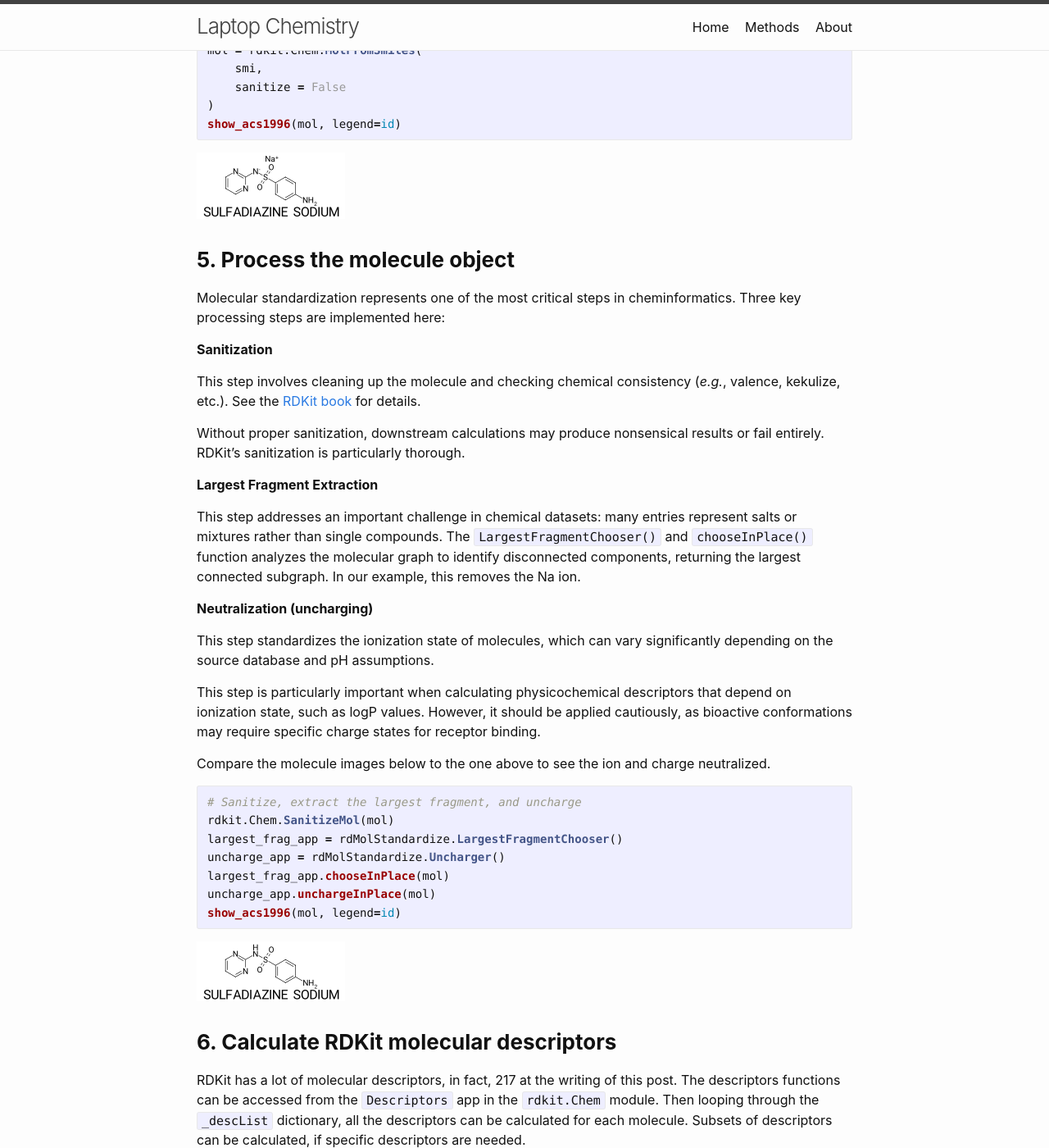
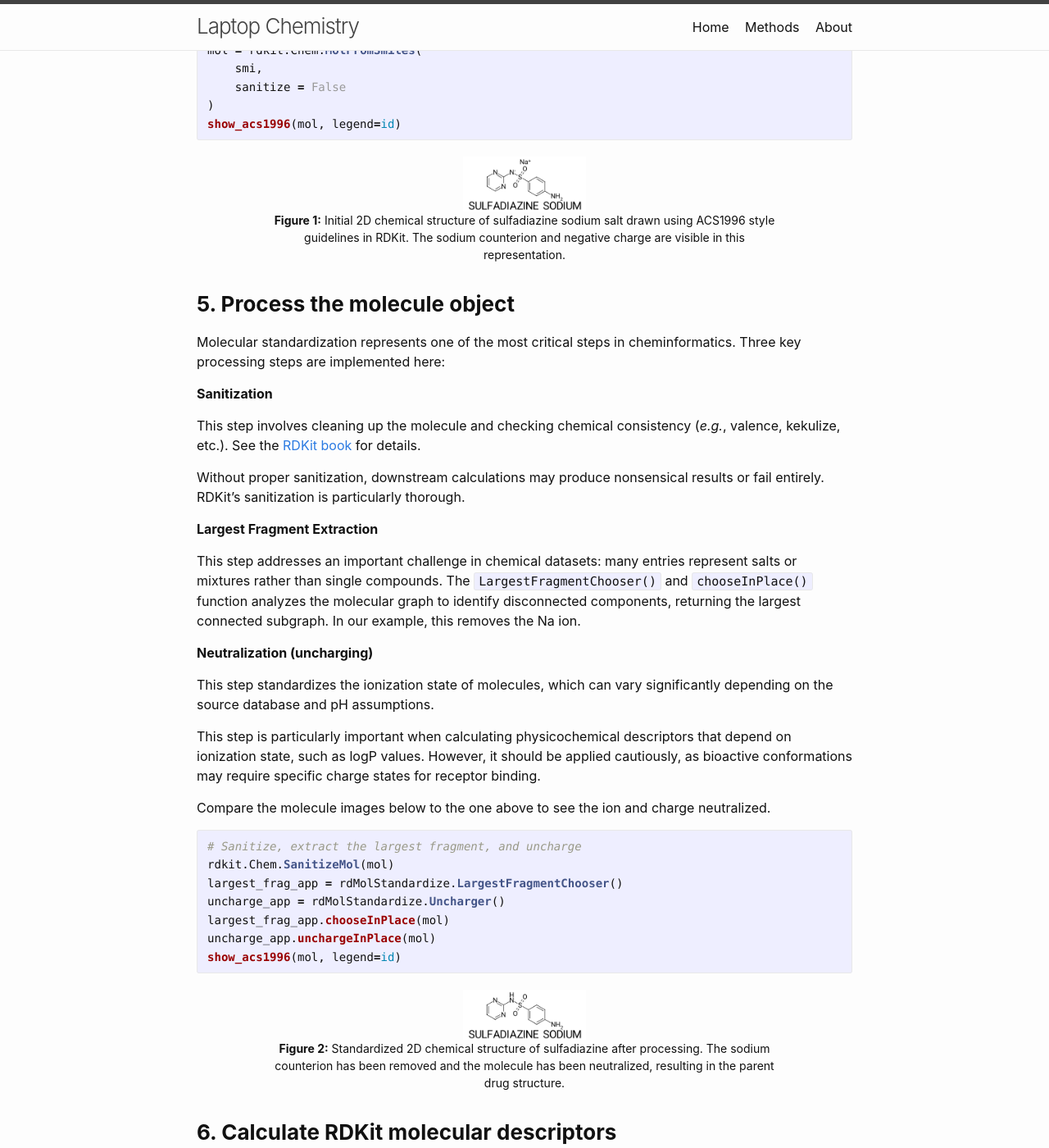
Before and after one commit to brad-dallin/laptopchemistry, a Jekyll site: the page built from docs/_methods/2025-04-07-molecule-2d-profiling-rdkit.md, in a window 1280 px wide and 1400 px high, scrolled down 3149 px. Shown: the whole window at 82% size. Built offline with Jekyll 4.4.1, drawn with Linux system fonts in a browser that asks for light colours.

Commit message:
update image position

````diff
--- a/docs/_methods/2025-04-07-molecule-2d-profiling-rdkit.md
+++ b/docs/_methods/2025-04-07-molecule-2d-profiling-rdkit.md
@@ -45,7 +45,7 @@ print(f"RDKit Version: {rdkit.__version__}")
     RDKit Version: 2024.09.6
 
 
-### **2. Create ACS 1996 drawing function**
+### **2. Create ACS 1996 drawing function** {#acs1996-function}
 
 This is my personal preference for viewing 2D chemical structures and completely optional.
 
@@ -439,7 +439,7 @@ df.head()
 </div>
 
 
-### **4. Read in a molecule with RDKit**
+### **4. Read in a molecule with RDKit** {#read-molecule}
 
 Start by reading a single SMILES in with RDKit's `MolFromSmiles()` function. This function parses the SMILES string, then constructs a graph-based molecular representation. We'll take a look at the 11th entry, sulfadiazine sodium, which is an antibacterial drug administered as a sodium salt used to treat various bacterial infections and happens to be a nice example to demonstrate the standardization process.
 
@@ -454,11 +454,17 @@ mol = rdkit.Chem.MolFromSmiles(
 )
 show_acs1996(mol, legend=id)
 ```
-
-![png](rdkit_molecule_2d_profiling_files/rdkit_molecule_2d_profiling_8_0.png)
-
-
-### **5. Process the molecule object**
+<figure style="text-align: center; width: 80%; margin: 20px auto;">
+    <img src="rdkit_molecule_2d_profiling_files/rdkit_molecule_2d_profiling_8_0.png"
+         alt="2D structure of sulfadiazine sodium with Na ion"
+         style="display: block; margin: 0 auto; width: auto; max-width: 150px;">
+    <figcaption style="text-align: center;">
+        <strong>Figure 1:</strong> Initial 2D chemical structure of sulfadiazine sodium salt drawn using ACS1996 style guidelines in RDKit. The sodium counterion and negative charge are visible in this representation.
+    </figcaption>
+</figure>
+
+
+### **5. Process the molecule object** {#process-molecule}
 Molecular standardization represents one of the most critical steps in cheminformatics. Three key processing steps are implemented here:
 
 **Sanitization**
@@ -488,11 +494,19 @@ largest_frag_app.chooseInPlace(mol)
 uncharge_app.unchargeInPlace(mol)
 show_acs1996(mol, legend=id)
 ```
-
-![png](rdkit_molecule_2d_profiling_files/rdkit_molecule_2d_profiling_10_0.png)
-
-
-### **6. Calculate RDKit molecular descriptors**
+<figure style="text-align: center; width: 80%; margin: 20px auto;">
+    <img src="rdkit_molecule_2d_profiling_files/rdkit_molecule_2d_profiling_10_0.png"
+         alt="Processed 2D structure of sulfadiazine"
+         style="display: block; margin: 0 auto; width: auto; max-width: 150px;">
+    <figcaption style="text-align: center;">
+        <strong>Figure 2:</strong> Standardized 2D chemical structure of sulfadiazine after processing.
+        The sodium counterion has been removed and the molecule has been neutralized, resulting in the
+        parent drug structure.
+    </figcaption>
+</figure>
+
+
+### **6. Calculate RDKit molecular descriptors** {#calculate-descriptors}
 RDKit has a lot of molecular descriptors, in fact, 217 at the writing of this post. The descriptors functions can be accessed from the `Descriptors` app in the `rdkit.Chem` module. Then looping through the `_descList` dictionary, all the descriptors can be calculated for each molecule. Subsets of descriptors can be calculated, if specific descriptors are needed.
 
 ```python
````
Also changed, not shown: other parts of docs/_methods/2025-04-07-molecule-2d-profiling-rdkit.md (+4 -4 lines), notebooks/molecule.svg (added), 1 other file.
